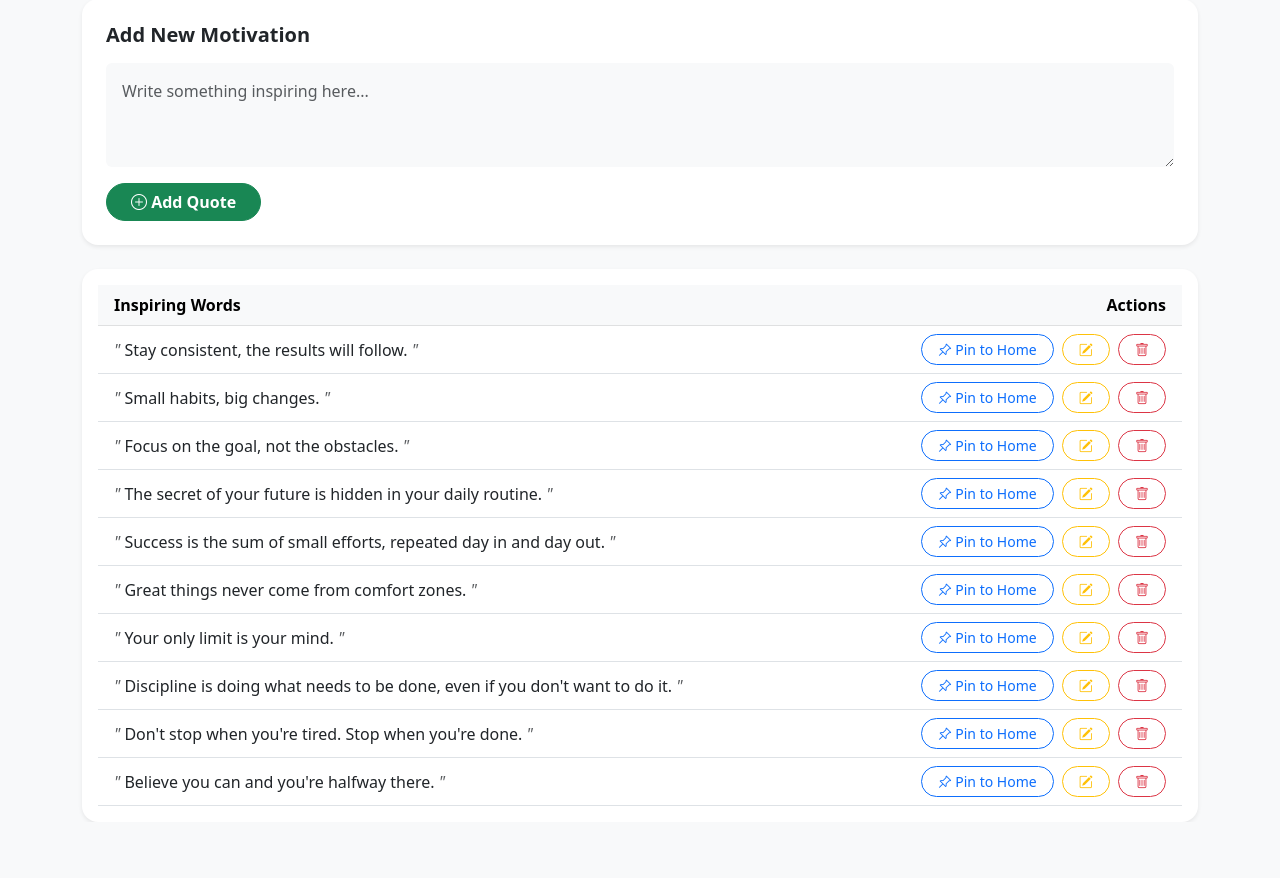
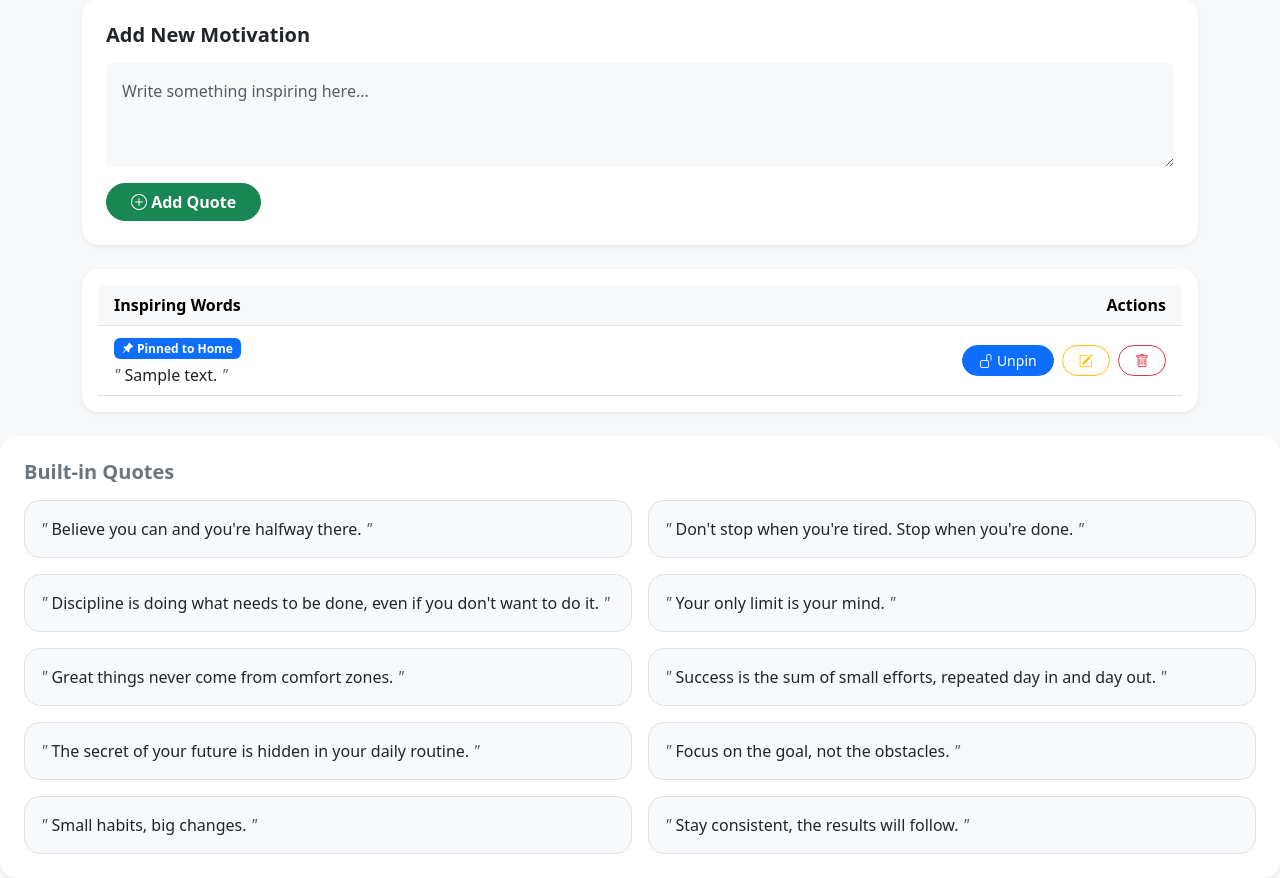
Before and after one commit to PatriciaGutz/BSIT_2E-G1_Group_2_HabitBit, a PHP site: page /manage_quotes.php in a window 1280 px wide. Shown: the part 119-997 px from the top of the page. Before the commit the page ends 941 px from the top, so only its background shows below. Run offline with PHP 8.4, Linux system fonts and the light colour scheme; the visitor is signed in with stand-in values (Sample User, id 1); data comes from the database, SQL or seed files in the repository; both versions use the stored data as it was after the commit; tables that the repository leaves empty hold one stand-in row (values such as "Sample post").

Commit message:
added personalized quotes system

```diff
--- a/manage_quotes.php
+++ b/manage_quotes.php
@@ -1,19 +1,20 @@
 <?php
 session_start();
+$user_id = $_SESSION['user_id'];
 include('db_connect.php');
 
 // LOCK A QUOTE (Pin to Home)
 if (isset($_GET['select_quote'])) {
     $id = intval($_GET['select_quote']);
-    mysqli_query($conn, "UPDATE quotes SET is_selected = 0"); // I-reset muna lahat para isa lang ang pinned
-    mysqli_query($conn, "UPDATE quotes SET is_selected = 1 WHERE id=$id");
+    mysqli_query($conn, "UPDATE user_quotes SET is_selected = 0 WHERE user_id = '$user_id'");
+    mysqli_query($conn, "UPDATE user_quotes SET is_selected = 1 WHERE id=$id AND user_id='$user_id'");
     header('location: manage_quotes.php?status=locked');
     exit();
 }
 
 // UNLOCK / BACK TO RANDOM
 if (isset($_GET['reset_random'])) {
-    mysqli_query($conn, "UPDATE quotes SET is_selected = 0");
+    mysqli_query($conn, "UPDATE user_quotes SET is_selected = 0 WHERE user_id = '$user_id'");
     header('location: manage_quotes.php?status=random_enabled');
     exit();
 }
@@ -21,20 +22,26 @@ if (isset($_GET['reset_random'])) {
 // ADD QUOTE
 if (isset($_POST['save_quote'])) {
     $quote_text = mysqli_real_escape_string($conn, $_POST['quote_text']);
-    $insert_query = "INSERT INTO quotes (quote_text) VALUES ('$quote_text')";
-
+    $insert_query = "
+        INSERT INTO user_quotes (user_id, quote_text, is_selected)
+        VALUES ('$user_id', '$quote_text', 0)
+    ";
     if (mysqli_query($conn, $insert_query)) {
         header('location: manage_quotes.php?status=added');
         exit();
     }
 }
-
 // DELETE QUOTE
-if (isset($_GET['delete'])) {
-    $id = intval($_GET['delete']);
-    mysqli_query($conn, "DELETE FROM quotes WHERE id=$id");
-    header('location: manage_quotes.php?status=deleted');
-    exit();
+if (isset($_POST['save_quote'])) {
+    $quote_text = mysqli_real_escape_string($conn, $_POST['quote_text']);
+    $insert_query = "
+        INSERT INTO user_quotes (user_id, quote_text, is_selected)
+        VALUES ('$user_id', '$quote_text', 0)
+    ";
+    if (mysqli_query($conn, $insert_query)) {
+        header('location: manage_quotes.php?status=added');
+        exit();
+    }
 }
 ?>
 
@@ -78,6 +85,11 @@ if (isset($_GET['delete'])) {
                     Back to Random Mode.
                     <button type="button" class="btn-close" data-bs-dismiss="alert"></button>
                 </div>
+            <?php elseif($_GET['status'] == 'updated'): ?>
+                <div class="alert alert-warning alert-dismissible fade show" role="alert">
+        Quote updated successfully!
+                 <button type="button" class="btn-close" data-bs-dismiss="alert"></button>
+                </div>
             <?php endif; ?>
         <?php endif; ?>
 
@@ -103,7 +115,11 @@ if (isset($_GET['delete'])) {
                 </thead>
                 <tbody>
                     <?php
-                    $result = mysqli_query($conn, "SELECT * FROM quotes ORDER BY id DESC");
+                    $result = mysqli_query($conn, "
+    SELECT * FROM user_quotes
+    WHERE user_id = '$user_id'
+    ORDER BY id DESC
+");
                     if (mysqli_num_rows($result) > 0) {
                         while ($row = mysqli_fetch_assoc($result)) { ?>
                             <tr>
@@ -148,6 +164,24 @@ if (isset($_GET['delete'])) {
         </div>
     </div>
 
+  <div class="card border-0 shadow-sm p-4 mt-4 rounded-4">
+    <h5 class="fw-bold mb-3 text-secondary">Built-in Quotes</h5>
+
+    <div class="row g-3">
+        <?php
+        $default = mysqli_query($conn, "SELECT * FROM quotes ORDER BY id ASC");
+        while ($row = mysqli_fetch_assoc($default)) { ?>
+            <div class="col-md-6">
+                <div class="p-3 bg-light rounded-4 border h-100">
+                    <span class="text-muted fst-italic">"</span>
+                    <span><?php echo htmlspecialchars($row['quote_text']); ?></span>
+                    <span class="text-muted fst-italic">"</span>
+                </div>
+            </div>
+        <?php } ?>
+    </div>
+</div>
+
     <script src="https://cdn.jsdelivr.net/npm/bootstrap@5.3.0/dist/js/bootstrap.bundle.min.js"></script>
 </body>
 </html>
```
Also changed, not shown: dashboard.php (+32 -6 lines), edit_quote.php (+14 -3 lines), habitbit_db.sql (+29 -0 lines).
